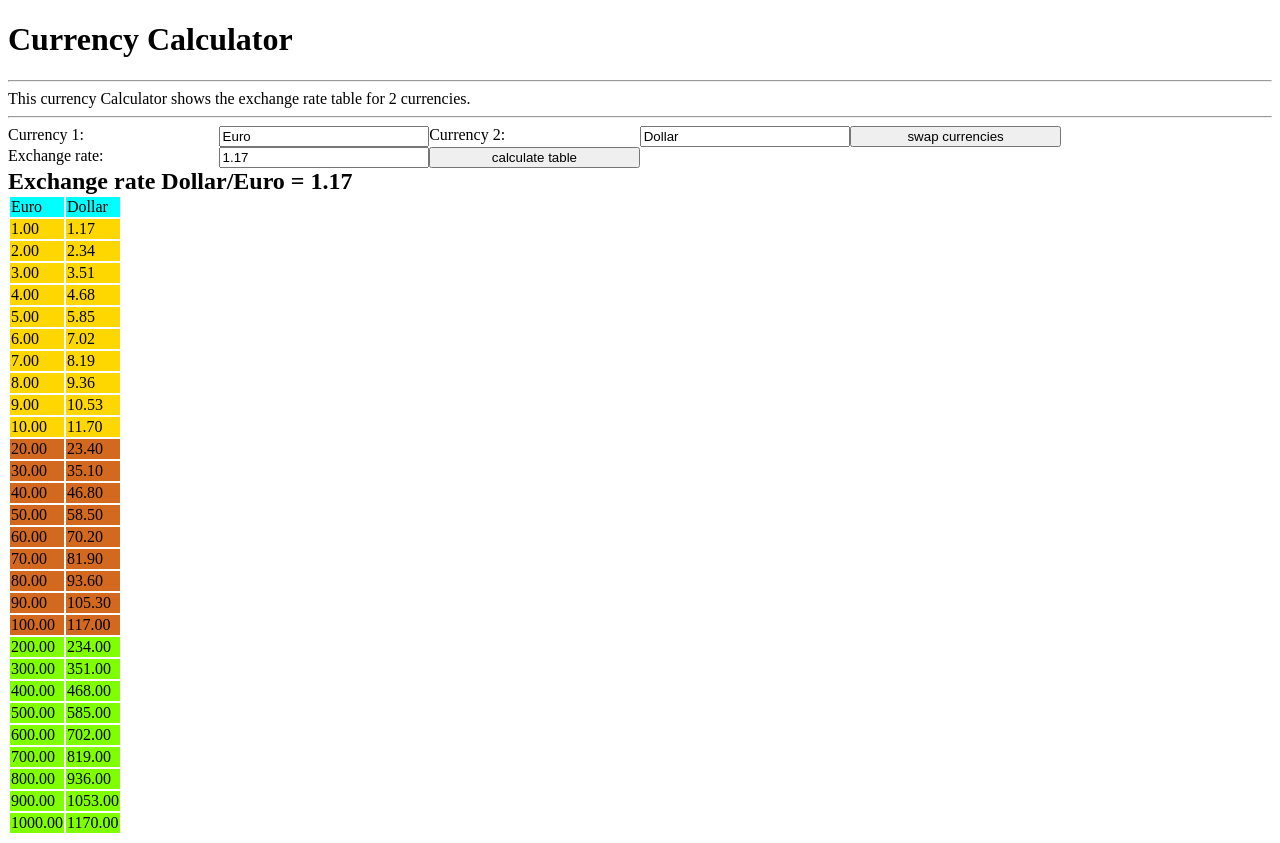
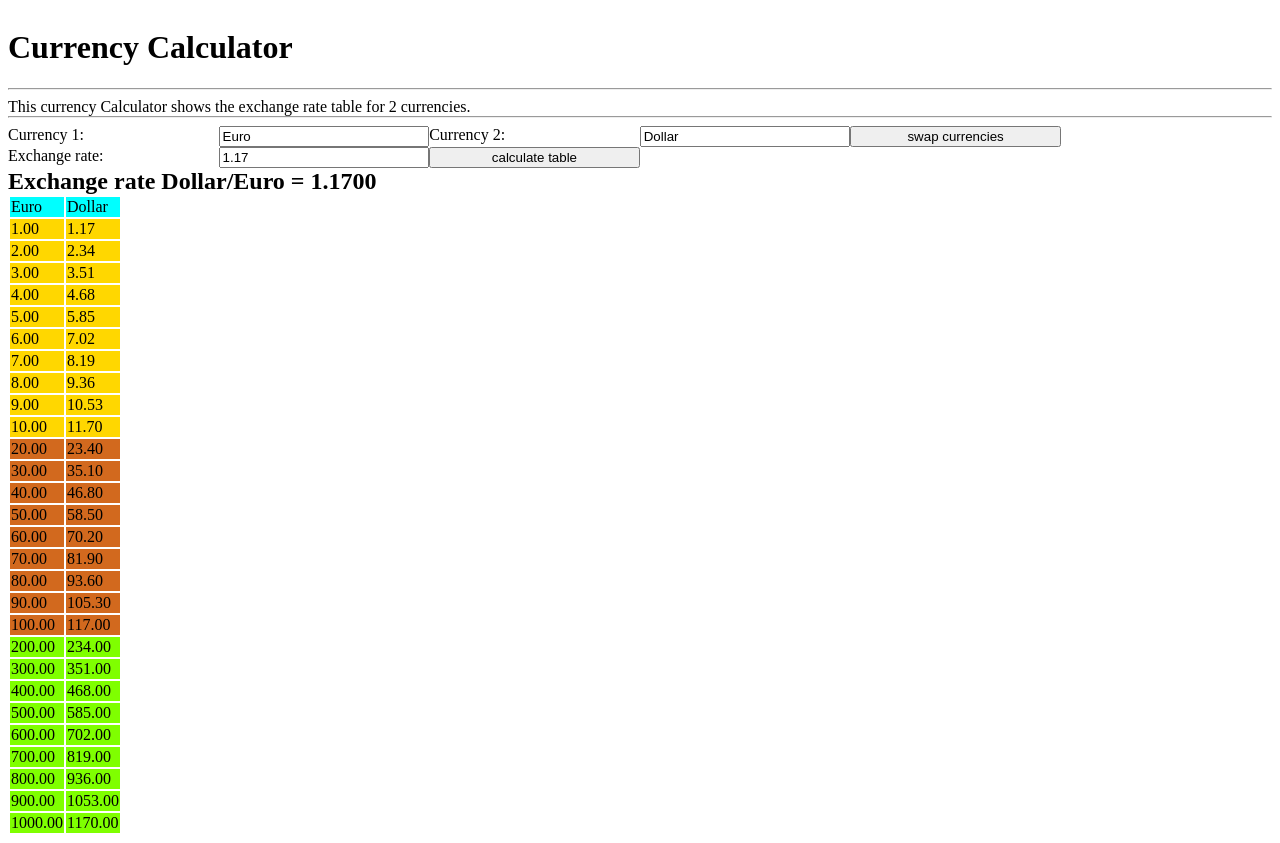
Before and after one commit to YannickSchutzbach/wbs, a website: page Hausuebung1/index.html in a window 1280 px wide. Both pictures are taken after a click on the button "calculate table". Drawn offline with Linux system fonts and the light colour scheme.

Commit message:
HÜ1 fertig ohne optionale aufgaben

```diff
--- a/Hausuebung1/index.html
+++ b/Hausuebung1/index.html
@@ -7,9 +7,13 @@
     <link rel="stylesheet" href="styles/style.css">
 </head>
 <body>
-<H1>Currency Calculator</H1>
+<div class="col-12">
+    <H1>Currency Calculator</H1>
+</div>
 <hr>
-This currency Calculator shows the exchange rate table for 2 currencies.
+<div class="col-12">
+    This currency Calculator shows the exchange rate table for 2 currencies.
+</div>
 <hr>
 
 <div class="col-2">Currency 1:</div>
@@ -32,8 +36,8 @@ This currency Calculator shows the exchange rate table for 2 currencies.
 <!---TABLE--->
 <table>
     <thead>
-        <td id="tableCurrency1">Euro</td>
-        <td id="tableCurrency2">Dollar</td>
+    <td id="tableCurrency1">Euro</td>
+    <td id="tableCurrency2">Dollar</td>
     </thead>
     <tr class="1">
         <td id="10">1.00</td>
--- a/Hausuebung1/script/script.js
+++ b/Hausuebung1/script/script.js
@@ -7,9 +7,10 @@ function swapCurrency(event) {
         alert("Exchange rate is no number");
         return;
     }
-    document.getElementById('exchangeRate').value = String(newRate);
+    document.getElementById('exchangeRate').value = String(newRate.toFixed(4));
     document.getElementById('curr1').value = currency2;
     document.getElementById('curr2').value = currency1;
+    calculateTable(event);
 }
 function calculateTable(event) {
     event.preventDefault();
@@ -20,8 +21,7 @@ function calculateTable(event) {
     }
     var currency1 = document.getElementById('curr1').value;
     var currency2 = document.getElementById('curr2').value;
-    rate = Number(Number(rate).toFixed(4));
-    document.getElementById('tableTitle').innerHTML = "Exchange rate " + currency2 + "/" + currency1 + " = " + rate;
+    document.getElementById('tableTitle').innerHTML = "Exchange rate " + currency2 + "/" + currency1 + " = " + rate.toFixed(4);
     document.getElementById('tableCurrency1').innerHTML = currency1;
     document.getElementById('tableCurrency2').innerHTML = currency2;
     for (var i = 1; i < 29; i++) {
```
Also changed, not shown: Hausuebung1/script/script.ts (+4 -3 lines).
